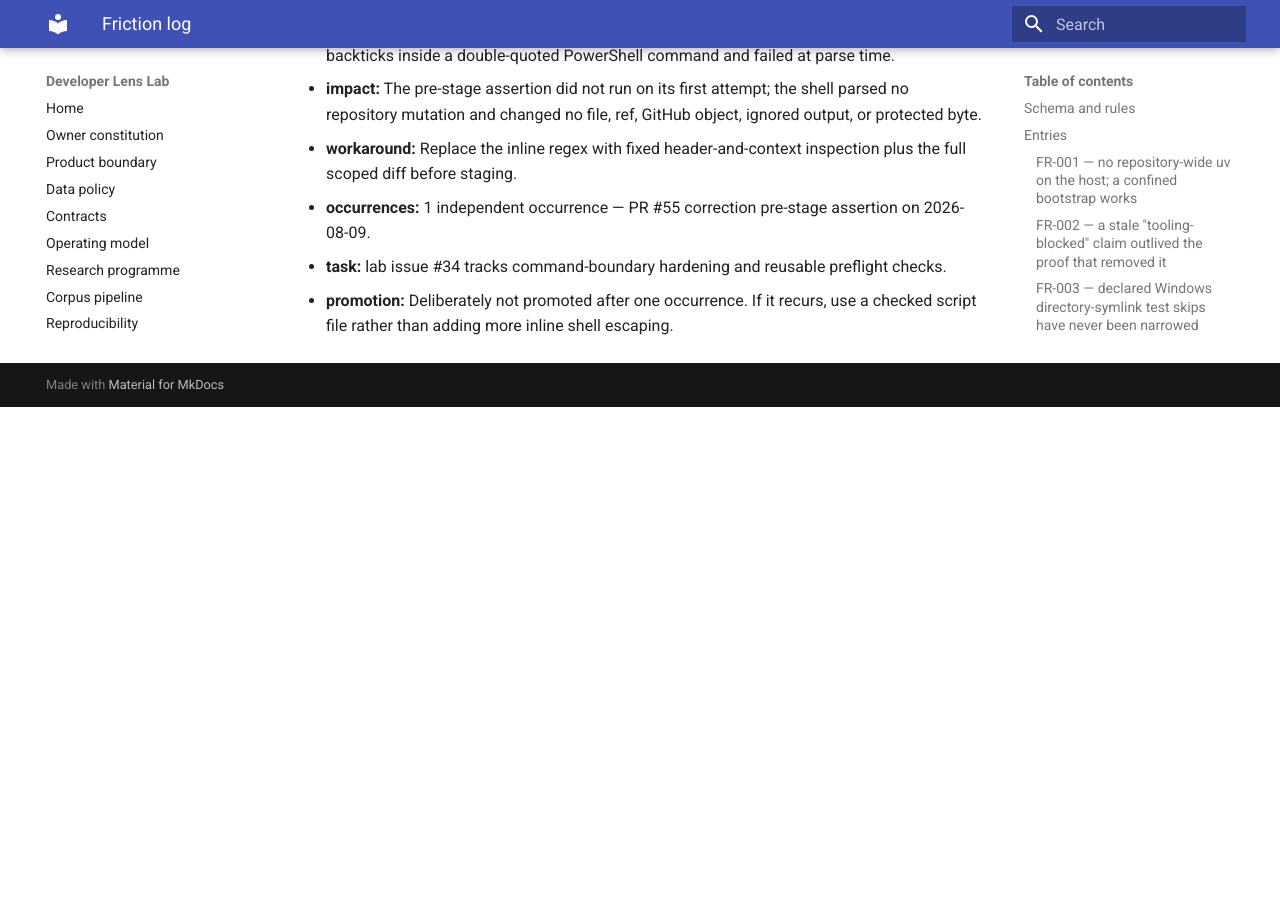
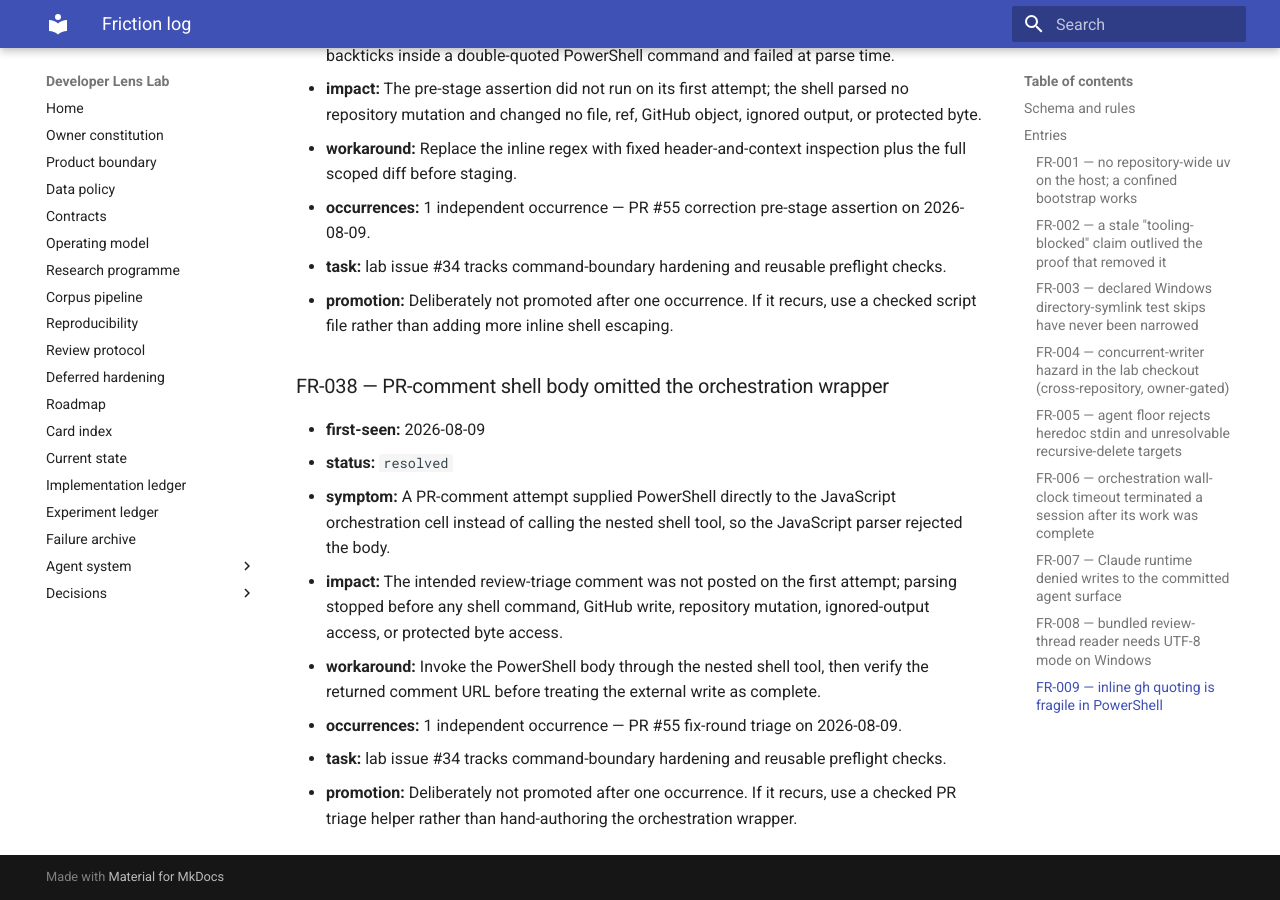
Before and after one commit to Chris0Jeky/developer-lens-lab, an MkDocs documentation site: the page built from docs/agent-system/FRICTION_LOG.md, in a window 1280 px wide and 900 px high, scrolled down 29066 px. Built offline with MkDocs 1.6.1 and Material for MkDocs 9.7.7, drawn with Linux system fonts in a browser that asks for light colours; before the commit the page ends 29473 px from its top, so only the background shows below that.

Commit message:
Record PR triage wrapper friction

```diff
--- a/docs/agent-system/FRICTION_LOG.md
+++ b/docs/agent-system/FRICTION_LOG.md
@@ -993,3 +993,19 @@ ownership-token follow-up remain unchanged.
 - **task:** lab issue #34 tracks command-boundary hardening and reusable preflight checks.
 - **promotion:** Deliberately not promoted after one occurrence. If it recurs, use a checked script
   file rather than adding more inline shell escaping.
+
+### FR-038 — PR-comment shell body omitted the orchestration wrapper
+
+- **first-seen:** 2026-08-09
+- **status:** `resolved`
+- **symptom:** A PR-comment attempt supplied PowerShell directly to the JavaScript orchestration
+  cell instead of calling the nested shell tool, so the JavaScript parser rejected the body.
+- **impact:** The intended review-triage comment was not posted on the first attempt; parsing stopped
+  before any shell command, GitHub write, repository mutation, ignored-output access, or protected
+  byte access.
+- **workaround:** Invoke the PowerShell body through the nested shell tool, then verify the returned
+  comment URL before treating the external write as complete.
+- **occurrences:** 1 independent occurrence — PR #55 fix-round triage on 2026-08-09.
+- **task:** lab issue #34 tracks command-boundary hardening and reusable preflight checks.
+- **promotion:** Deliberately not promoted after one occurrence. If it recurs, use a checked PR
+  triage helper rather than hand-authoring the orchestration wrapper.
```
